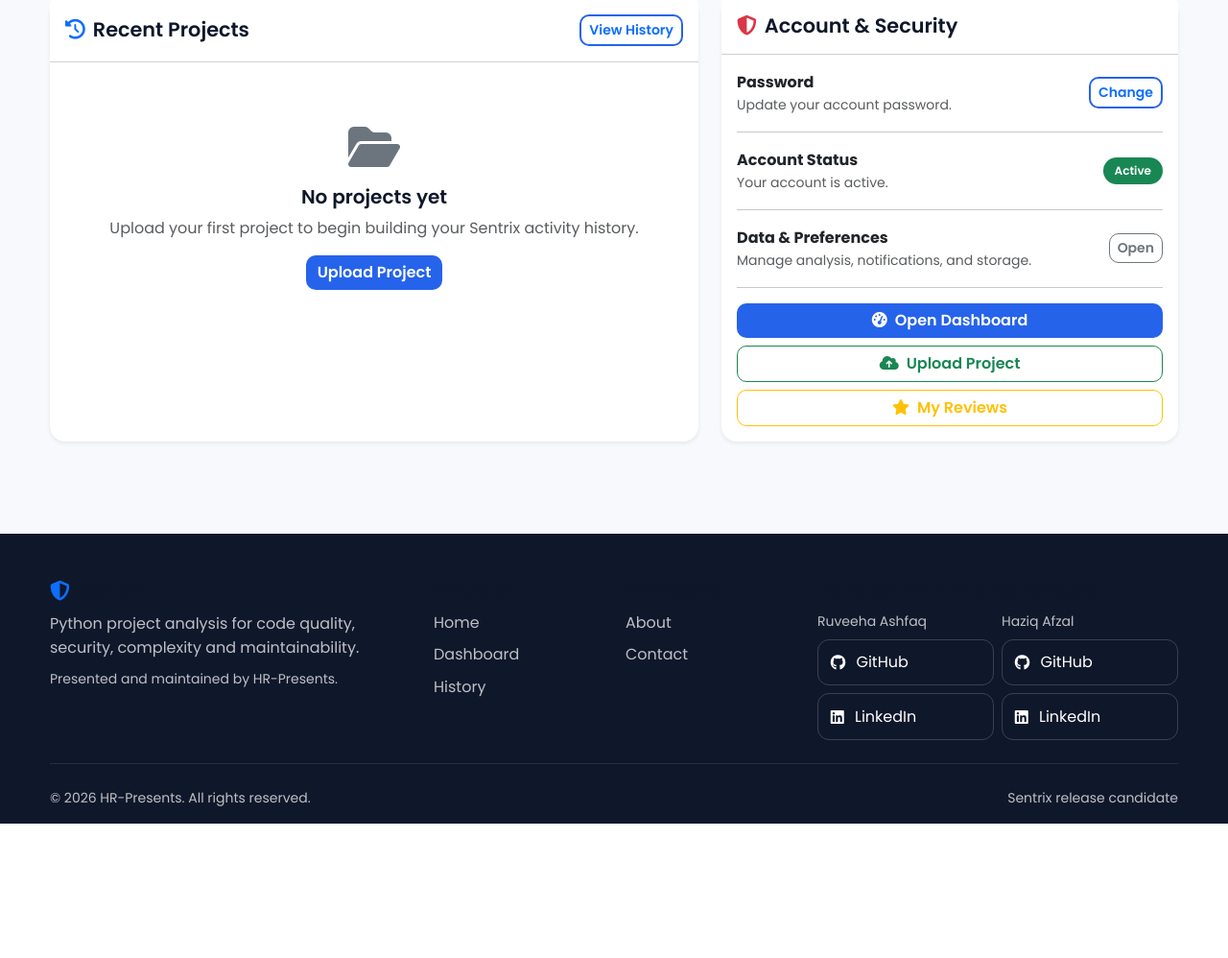
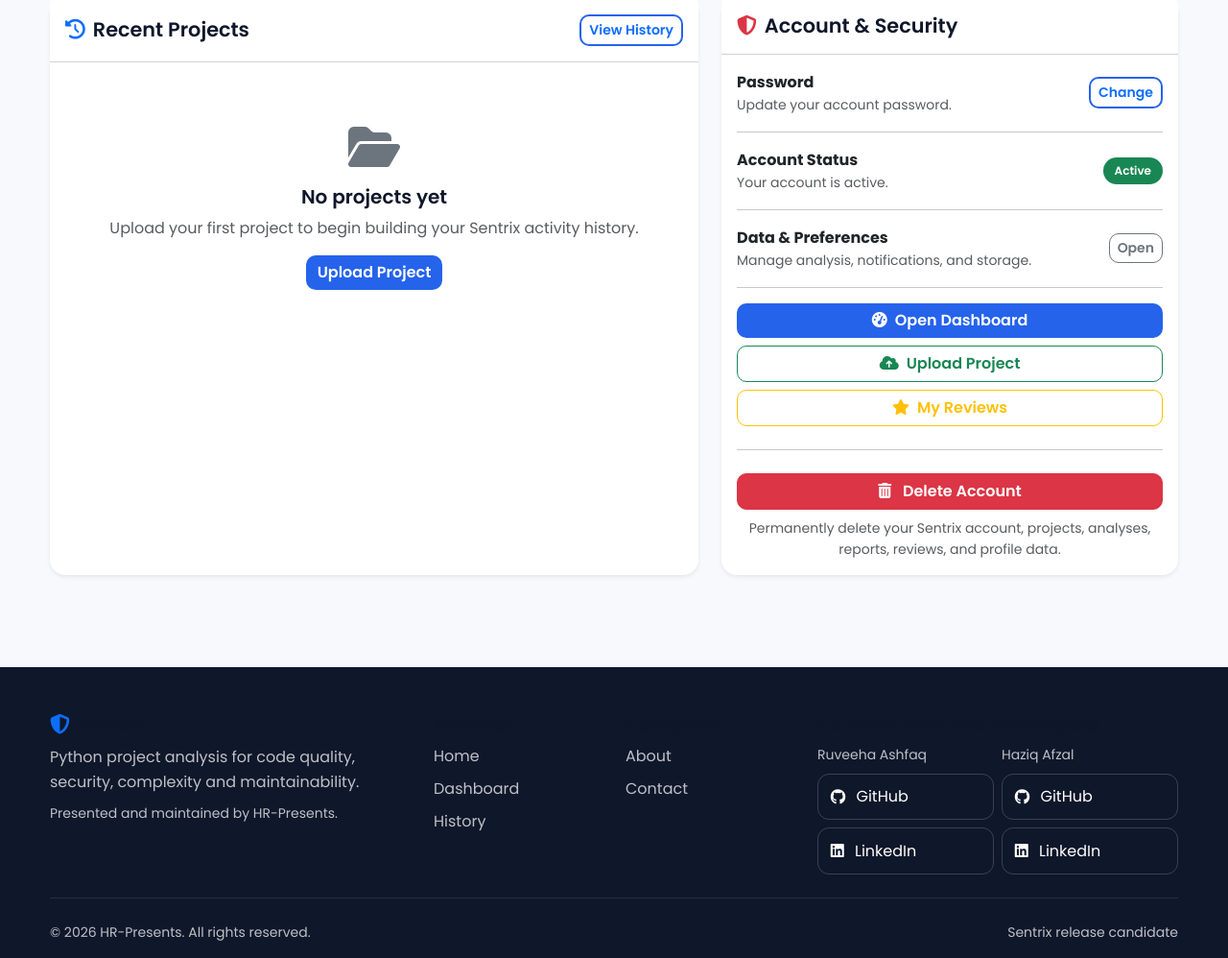
Before and after one commit to HaziqBinAfzal/HR-Presents-Sentrix, a Flask app: page /profile in a window 1280 px wide. Shown: the part 1261-2259 px from the top of the page at 96% size. Before the commit the page ends 2119 px from the top, so only its background shows below. Run offline with Flask 3, Linux system fonts and the light colour scheme; the visitor is signed in with stand-in values (Sample User, id 1); data that the repository does not hold is empty; some libraries are stand-ins or nearby versions.

Commit message:
feat: add account deletion button to profile

```diff
--- a/templates/profile.html
+++ b/templates/profile.html
@@ -224,10 +224,31 @@
                         </div>
                         <hr>
                         <div class="d-grid gap-2">
-                            <a href="{{ url_for('main.dashboard') }}" class="btn btn-primary"><i class="fa-solid fa-gauge-high me-2"></i>Open Dashboard</a>
-                            <a href="{{ url_for('main.upload') }}" class="btn btn-outline-success"><i class="fa-solid fa-cloud-arrow-up me-2"></i>Upload Project</a>
-                            <a href="{{ url_for('main.reviews') }}" class="btn btn-outline-warning"><i class="fa-solid fa-star me-2"></i>My Reviews</a>
-                        </div>
+    <a href="{{ url_for('main.dashboard') }}" class="btn btn-primary">
+        <i class="fa-solid fa-gauge-high me-2"></i>Open Dashboard
+    </a>
+
+    <a href="{{ url_for('main.upload') }}" class="btn btn-outline-success">
+        <i class="fa-solid fa-cloud-arrow-up me-2"></i>Upload Project
+    </a>
+
+    <a href="{{ url_for('main.reviews') }}" class="btn btn-outline-warning">
+        <i class="fa-solid fa-star me-2"></i>My Reviews
+    </a>
+
+    <hr>
+
+    <a href="{{ url_for('account.delete_account') }}"
+       class="btn btn-danger">
+        <i class="fa-solid fa-trash-can me-2"></i>
+        Delete Account
+    </a>
+
+    <small class="text-muted text-center">
+        Permanently delete your Sentrix account, projects,
+        analyses, reports, reviews, and profile data.
+    </small>
+</div>
                     </div>
                 </div>
             </div>
```
